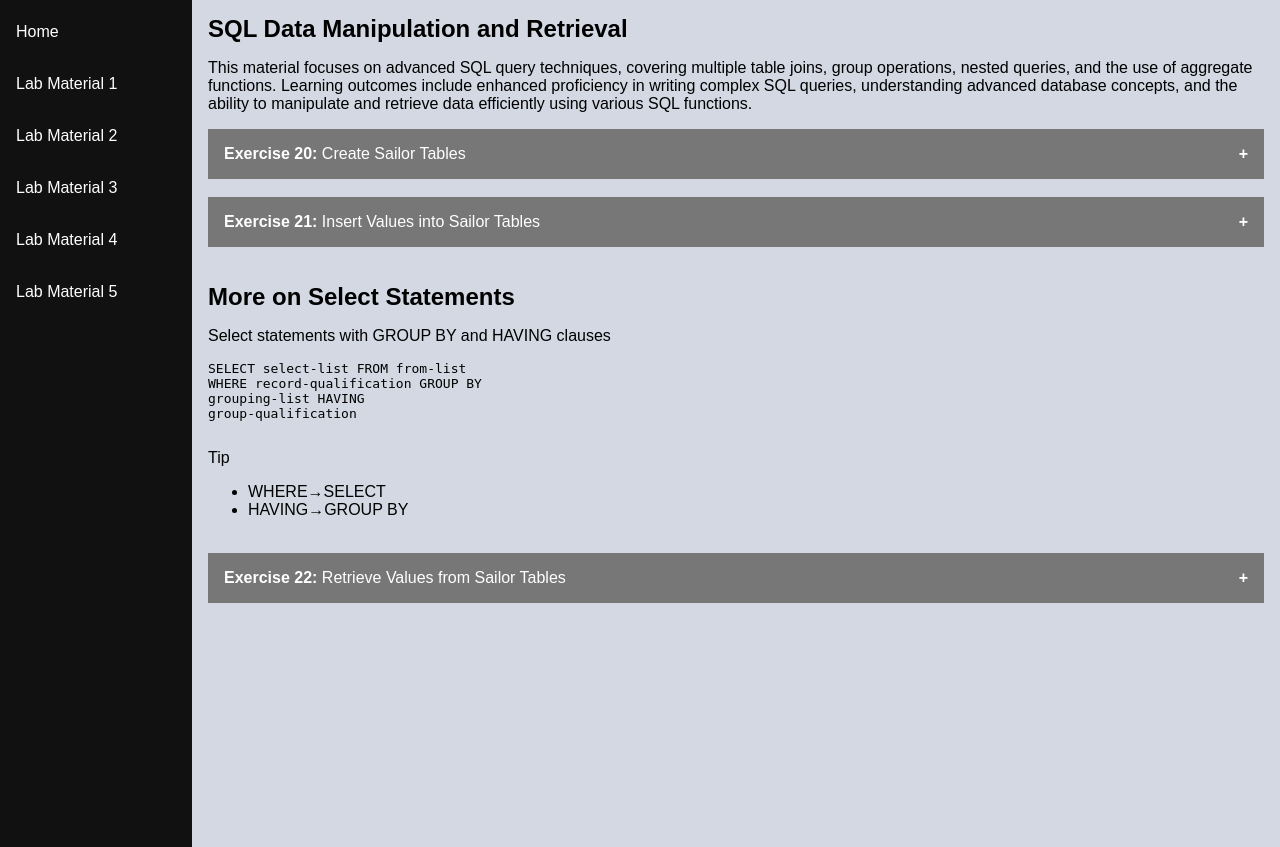
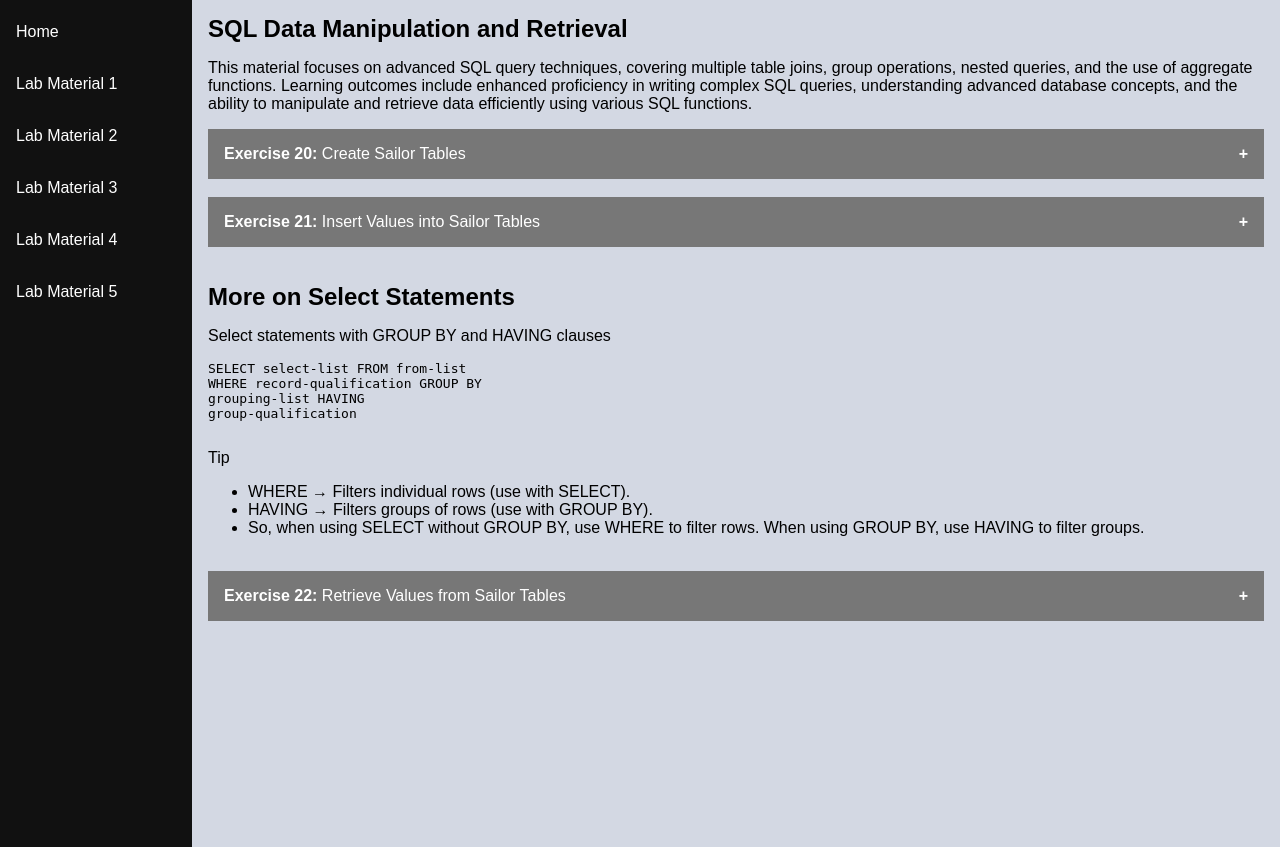
Before and after one commit to Maha-Muthu/query-craft, a Flask app: page /lab-material-five in a window 1280 px wide. Shown: the part 51-898 px from the top of the page. Run offline with Flask 2, Linux system fonts and the light colour scheme; some libraries are stand-ins or nearby versions.

Commit message:
Inset Query Quick Fix

```diff
--- a/templates/lab-material-five.html
+++ b/templates/lab-material-five.html
@@ -118,7 +118,7 @@
                 <button class="collapsible">Insert Into Sailor Tables</button>
                 <div class="content">
                     <br><br>
-                    <p>INSERT INTO laboratories.Sailors(sid, sname) VALUES
+                    <p>INSERT INTO laboratories.Sailors(sid, sname, age, rating) VALUES
                         (1, 'Salvador', 26, 'Good'), (2, 'Rafael', 28, 'Good'), (3, 'John', 10, 'Good'), (4, 'Bruce',
                         18, 'Fair'), (5, 'James', 17, 'Fair'), (6, 'Smith', 18, 'Poor'), (7, 'Peter', 22, 'Poor');
                     </p>
@@ -145,12 +145,12 @@ group-qualification
             </pre>
             <p>Tip</p>
             <ul>
-                <li>
-                    WHERE→SELECT
+                <li>WHERE → Filters individual rows (use with SELECT).
                 </li>
                 <li>
-                    HAVING→GROUP BY
+                    HAVING → Filters groups of rows (use with GROUP BY).
                 </li>
+                <li>So, when using SELECT without GROUP BY, use WHERE to filter rows. When using GROUP BY, use HAVING to filter groups.</li>
             </ul>
             <br>
             <button class="collapsible"><b>Exercise 22:</b> Retrieve Values from Sailor Tables</button>
@@ -239,7 +239,7 @@ group-qualification
                         <br>
                     </div>
                     <p><b>Query: </b>
-                        SELECT S.rating, AVG(S.age) AS avgage FROM Sailors S WHERE S.age
+                        SELECT S.rating, AVG(S.age) AS avgage FROM laboratories.Sailors S WHERE S.age
                         >= 18 GROUP BY S.rating HAVING COUNT(*) > 1
                     </p>
                     <p><b>Explanation: </b>HAVING clause allows us to specify a qualification (filter) for each
```
